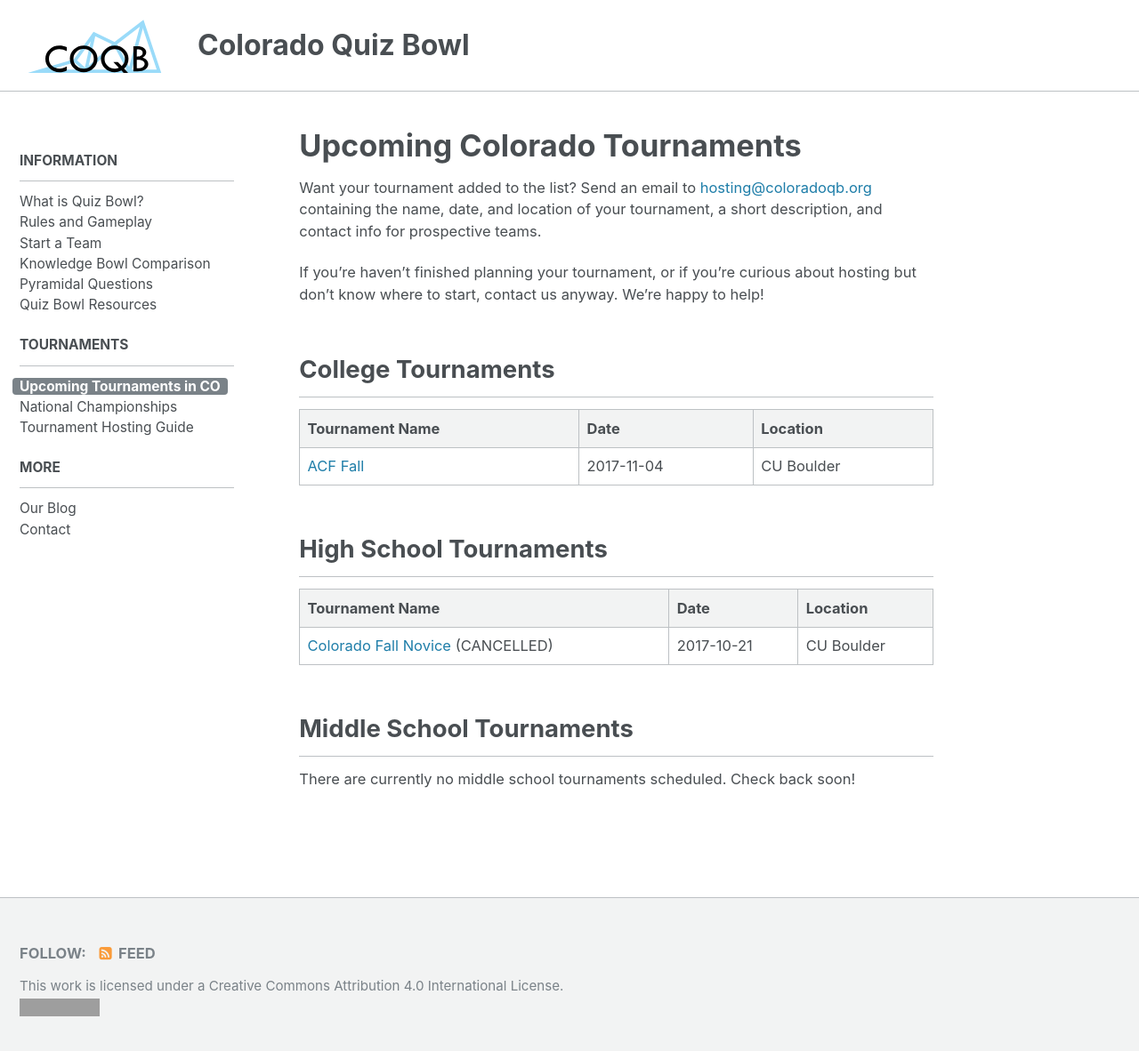
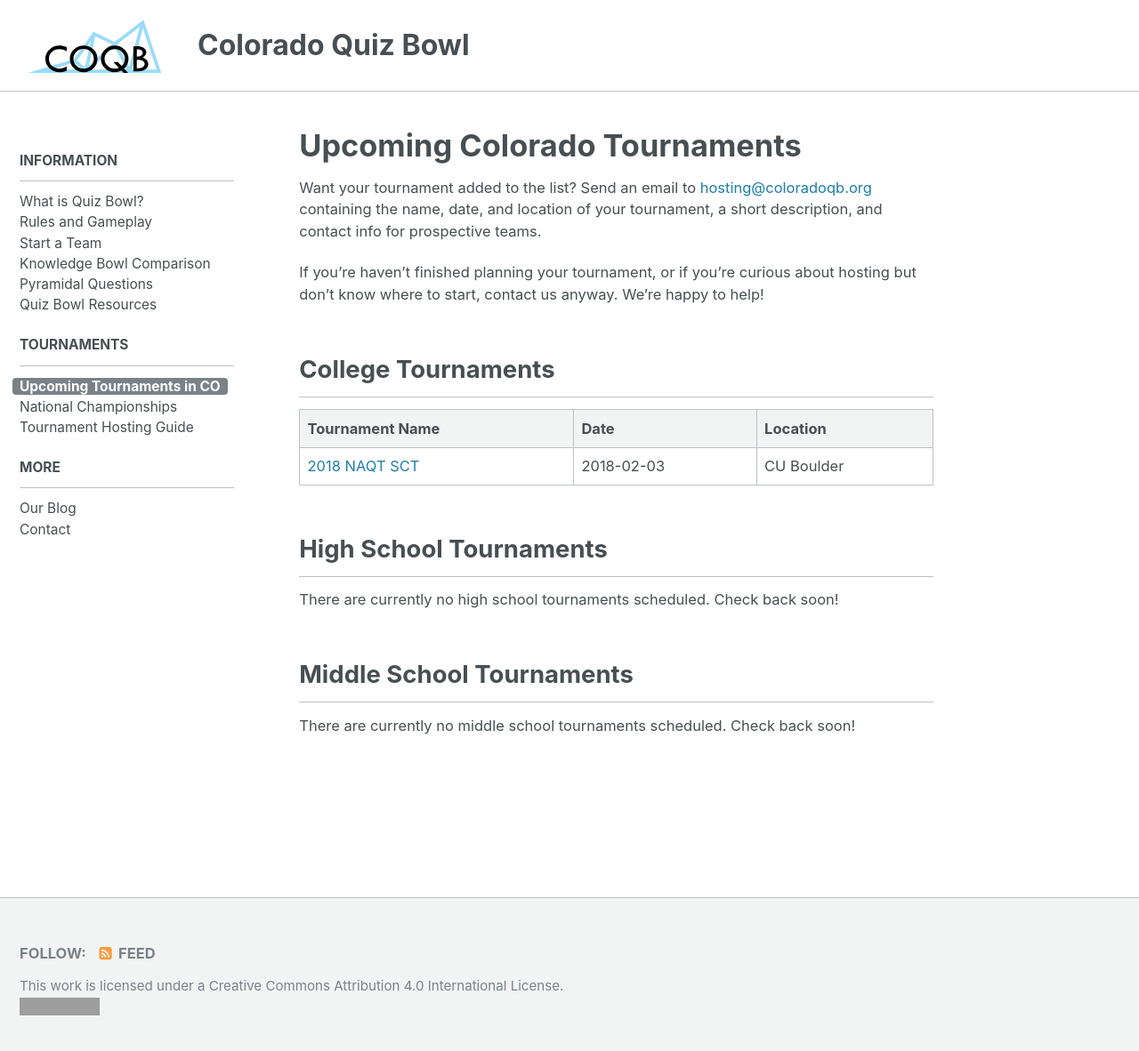
Before and after one commit to matt2718/colorado-qb, a Jekyll site: the page built from _pages/tournaments/upcoming.md, in a window 1280 px wide and 1187 px high. Shown: the top 1182 px of the window at 89% size. Built offline with Jekyll 4.4.1, drawn with Linux system fonts in a browser that asks for light colours; grey boxes are pictures that could not be loaded.

Commit message:
Added listing for 2018 SCT

```diff
--- a/_pages/tournaments/upcoming.md
+++ b/_pages/tournaments/upcoming.md
@@ -15,17 +15,22 @@ hosting but don't know where to start, contact us anyway. We're happy to help!
 
 | Tournament Name   | Date       | Location         |
 | ----------------- | ---------- | ---------------- |
-| [ACF Fall](http://www.hsquizbowl.org/forums/viewtopic.php?f=8&t=20295) | 2017-11-04 | CU Boulder |
+| [2018 NAQT SCT](http://www.hsquizbowl.org/forums/viewtopic.php?f=8&t=20728) | 2018-02-03 | CU Boulder |
 
 ## High School Tournaments
 
+There are currently no high school tournaments scheduled. Check back soon!
+
+{% comment %}
 | Tournament Name   | Date       | Location         |
 | ----------------- | ---------- | ---------------- |
-| [Colorado Fall Novice](http://www.hsquizbowl.org/forums/viewtopic.php?f=1&t=20412) (CANCELLED)| 2017-10-21 | CU Boulder |
+| Tournament name | 2017-10-21 | CU Boulder |
+{% endcomment %}
 
 ## Middle School Tournaments
 
 There are currently no middle school tournaments scheduled. Check back soon!
+
 {% comment %}
 | Tournament Name   | Date       | Location         |
 | ----------------- | ---------- | ---------------- |
```
